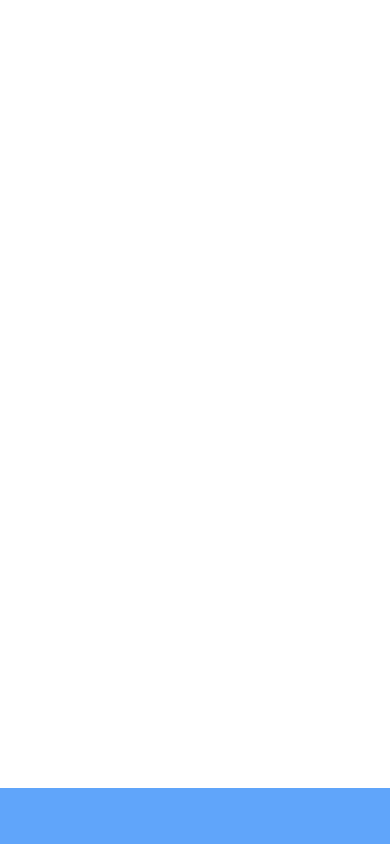
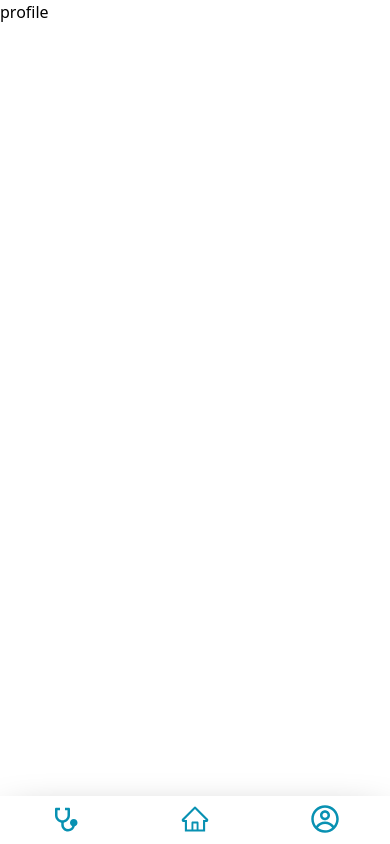
Before and after one commit to thedudeontitan/medico, a Next.js app in the folder medico_webapp/: page / in a window 390 px wide. Built offline with nearby package versions, Linux system fonts and the light colour scheme.

Commit message:
navbar completed for large and mobile devices

```diff
--- a/medico_webapp/package.json
+++ b/medico_webapp/package.json
@@ -16,7 +16,8 @@
     "eslint-config-next": "13.0.5",
     "next": "13.0.5",
     "react": "18.2.0",
-    "react-dom": "18.2.0"
+    "react-dom": "18.2.0",
+    "react-icons": "^4.7.1"
   },
   "devDependencies": {
     "autoprefixer": "^10.4.13",
--- a/medico_webapp/pages/index.tsx
+++ b/medico_webapp/pages/index.tsx
@@ -1,7 +1,7 @@
 import Login from "../src/login"
 import Home from "../src/home"
+import Profile from "../src/profile";
 // import Navbar from "../src/navigation/navbar"
-// import Navbarlg from "../src/navigation/navbarlg";
 import React,{useEffect,useState} from "react";
 import dynamic from "next/dynamic";
 
@@ -14,6 +14,7 @@ export default function App() {
         {/* <Home/> */}
 
         <Navbar/>
+        <Profile/>
       </div>
   )
 }
--- a/medico_webapp/src/navigation/navbar.tsx
+++ b/medico_webapp/src/navigation/navbar.tsx
@@ -1,15 +1,25 @@
 import React from "react";
+import {AiOutlineHome} from "react-icons/ai"
+import {CgProfile} from "react-icons/cg"
+import {RiStethoscopeFill} from "react-icons/ri"
 
 export default function Navbar(){
     let width = window.innerWidth;
     if(width > 768){
         return(
             <section>
-            <nav className="fixed top-0 left-0 right-0 bg-blue-400 h-14 z-10">
-                <div className="flex">
-                    <ul className="flex flex-row">
+            <nav className="flex fixed top-0 left-0 right-0 bg-blue-400 h-14 z-10 w-auto">
+                    <div className="ml-5 my-auto text-3xl font-bold">
+                        <a href="/">MEDICO</a>
+                    </div>
+                    <ul className="flex font-bold ml-auto text-xl ">
+                        <li className="mr-5 my-auto ">
+                            <a href="/">Appointment</a>
+                        </li>
+                        <li className="mr-5 my-auto">
+                            <a href="/">Profile</a>
+                        </li>
                     </ul>
-                </div>
             </nav>
         </section>
         )
@@ -17,11 +27,18 @@ export default function Navbar(){
     else{
     return(
         <section>
-            <nav className="fixed bottom-0 left-0 right-0 bg-blue-400 h-14 z-10">
-                <div className="flex">
-                    <ul className="flex flex-row">
-                    </ul>
-                </div>
+            <nav className="fixed bottom-0 left-0 right-0 h-12 z-10 shadow-2xl shadow-black">
+                <ul className="flex flex-row  text-cyan-600">
+                    <li className="mx-auto text-3xl p-2">
+                        <a href="/"><RiStethoscopeFill/></a>
+                    </li>
+                    <li className="mx-auto text-3xl p-2">
+                            <a href="/"><AiOutlineHome/></a>
+                    </li>
+                    <li className="mx-auto text-3xl p-2">
+                        <a href="/"><CgProfile/></a>
+                    </li>
+                </ul>
             </nav>
         </section>
     )
--- a/medico_webapp/src/navigation/navbarlg.tsx
+++ /dev/null
@@ -1,14 +0,0 @@
-import React from "react";
-
-export default function Navbarlg(){
-    return(
-        <section>
-            <nav className="fixed top-0 left-0 right-0 bg-blue-400 h-14 z-10">
-                <div className="flex">
-                    <ul className="flex flex-row">
-                    </ul>
-                </div>
-            </nav>
-        </section>
-    )
-}
--- /dev/null
+++ b/medico_webapp/src/profile.tsx
@@ -0,0 +1,11 @@
+import React from "react";
+
+export default function Profile(){
+    return(
+        <section id="Profile">
+            <div className="">
+                profile
+            </div>
+        </section>
+    )
+}
```
Also changed, not shown: 1 other file (tests, documents, lock files or other folders).
